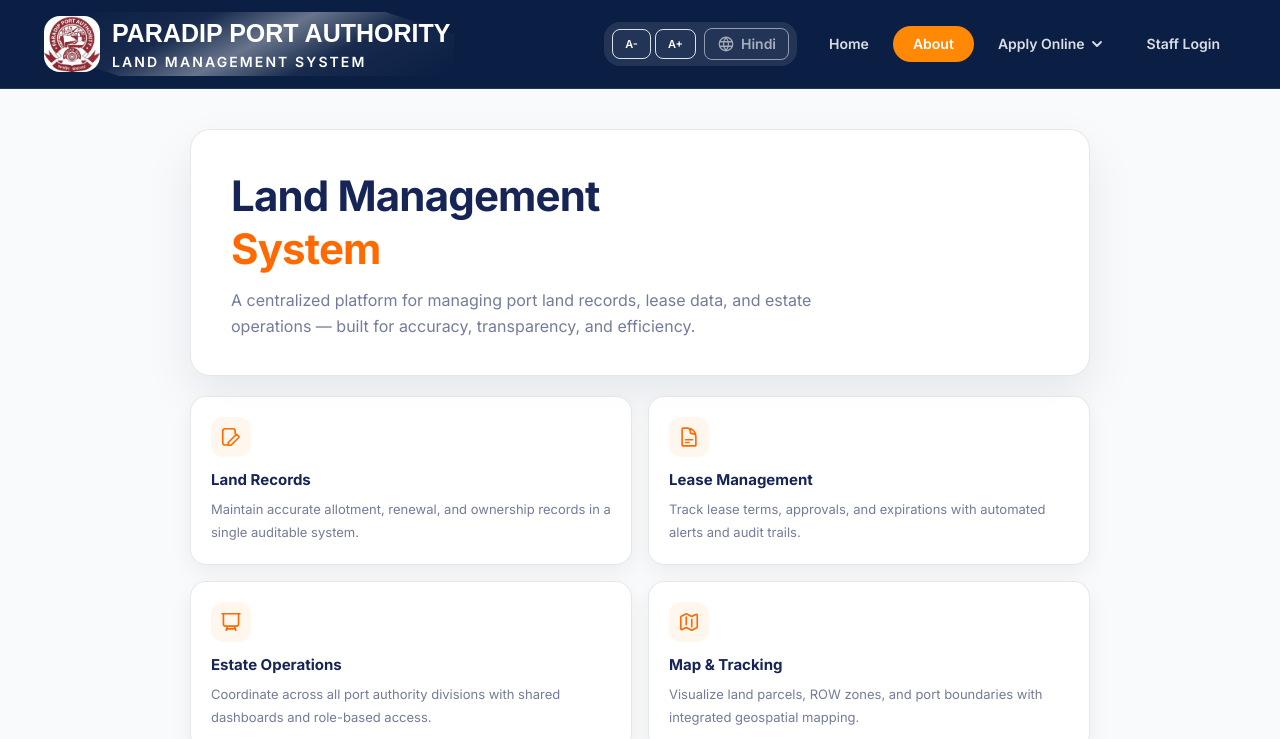
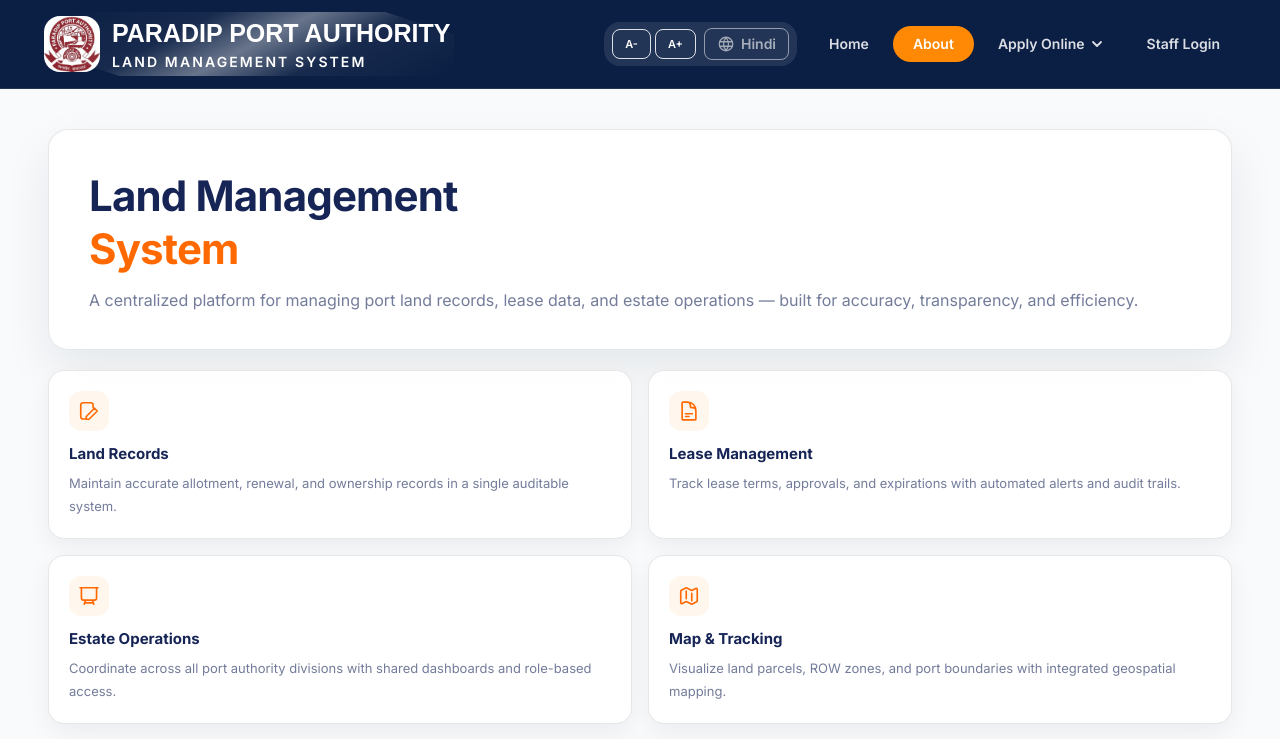
Before and after one commit to Dinesh-sist/LMS-Quaters_Frontend, a React (Vite) app: page /about in a window 1280 px wide. Shown: the top 739 px of the page. Built offline with nearby package versions, Linux system fonts and the light colour scheme; a web font is replaced by a local one; what ag-grid-community would draw is missing.

Commit message:
git commit

```diff
--- a/src/Home/About.jsx
+++ b/src/Home/About.jsx
@@ -97,7 +97,7 @@
         <TopNavbar navTextColor="light" />
 
         <main className="relative z-10 flex flex-1 justify-center px-4 py-10 sm:px-6 md:px-8 lg:px-12">
-          <div className="w-full max-w-[900px] space-y-5">
+          <div className="w-full max-w-[1200px] space-y-5">
 
             {/* ── Hero card ── */}
             <section
@@ -108,7 +108,7 @@
                 Land Management <br className="hidden sm:block" />
                 <span className="text-orange-500">System</span>
               </h1>
-              <p className="mt-3 max-w-[620px] text-[13px] leading-relaxed text-blue-950/60 sm:text-[15px] lg:text-[16px]">
+              <p className="mt-3 w-full text-[13px] leading-relaxed text-blue-950/60 sm:text-[15px] lg:text-[16px]">
                 A centralized platform for managing port land records, lease data, and estate
                 operations — built for accuracy, transparency, and efficiency.
               </p>
```
Also changed, not shown: 1 other file (tests, documents, lock files or other folders).
